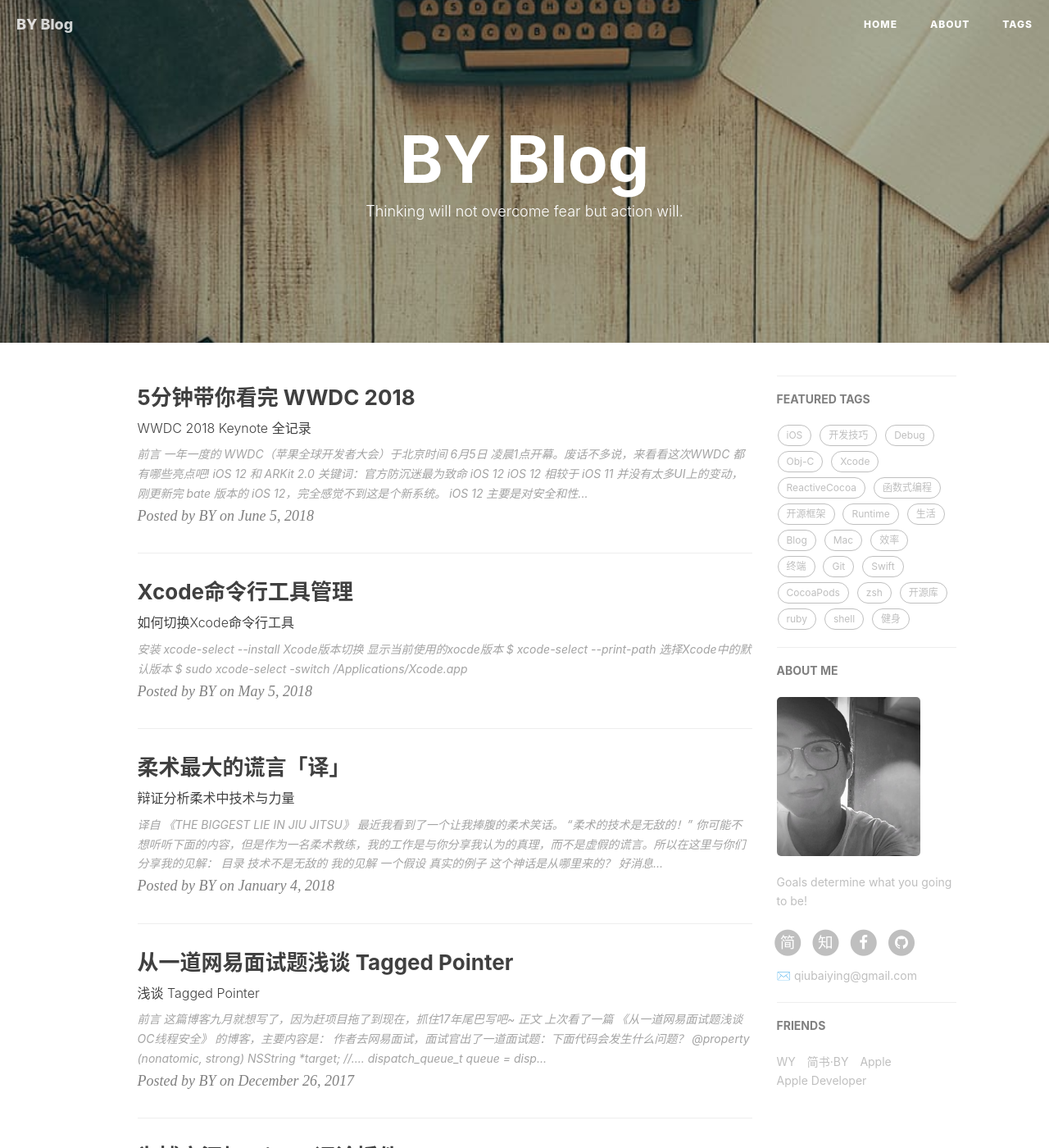
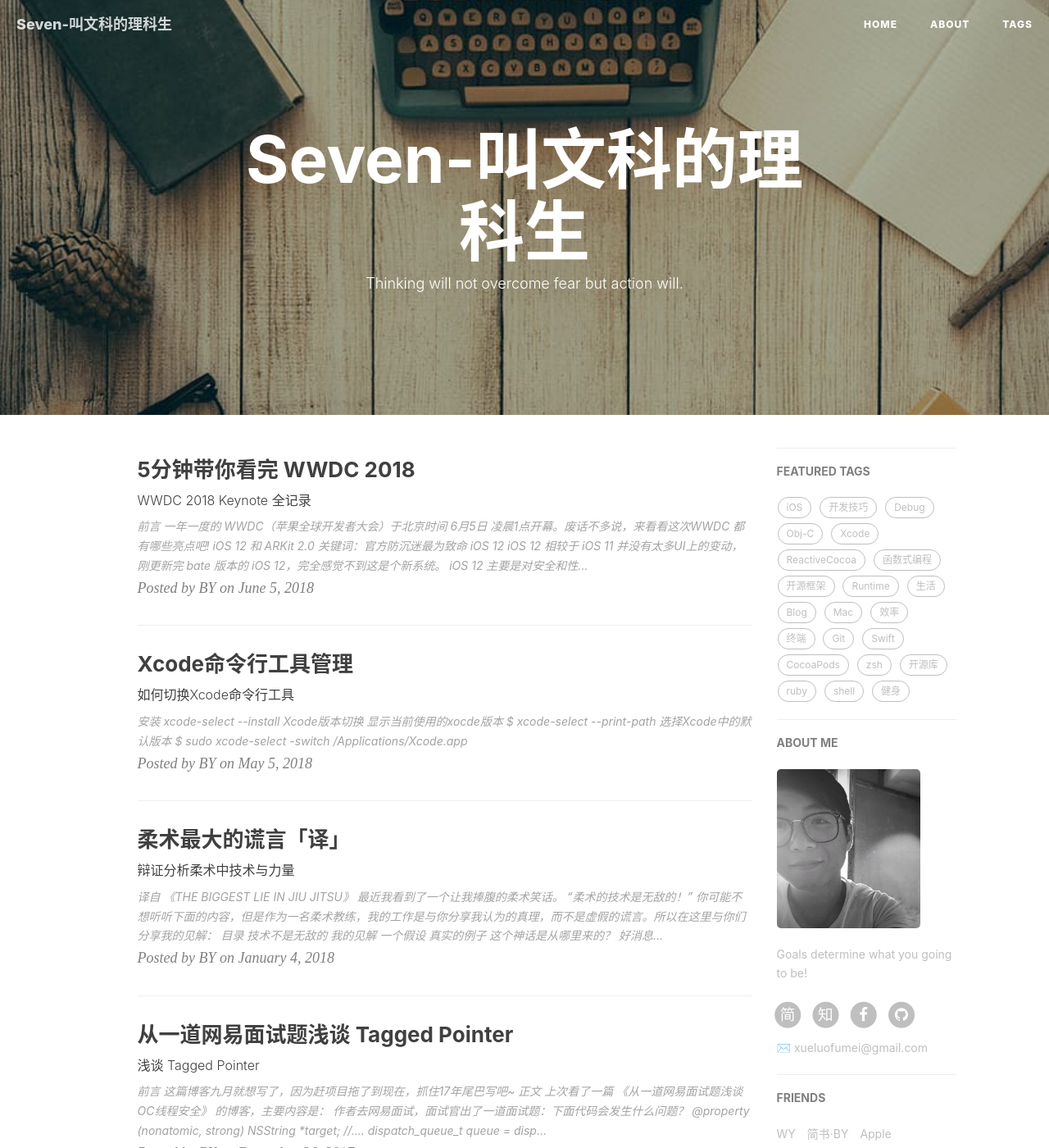
Before and after one commit to xuewenke/seven-blog, a Jekyll site: the page built from index.html, in a window 1280 px wide and 1400 px high. Shown: the whole window at 82% size. Built offline with Jekyll 4.4.1, drawn with Linux system fonts in a browser that asks for light colours; nearby versions of some CDN libraries; the list of posts is cut into pages by our own code; comment, search, counter and statistics services are not loaded; some of the changed text lies outside the part shown.

Commit message:
Update _config.yml
update config

```diff
--- a/_config.yml
+++ b/_config.yml
@@ -1,13 +1,13 @@
 # Site settings
-title: BY Blog
-SEOTitle: 柏荧的博客 | BY Blog
+title: Seven-叫文科的理科生
+SEOTitle: Seven的博客 | Seven Blog
 header-img: img/post-bg-desk.jpg
-email: qiubaiying@gmail.com
+email: xueluofumei@gmail.com
 description: "Every failure is leading towards success."
-keyword: "BY, BY Blog, 柏荧的博客, qiubaiying, 邱柏荧, iOS, Apple, iPhone"
+keyword: "xuewenke, Seven Blog, Seven的博客, Seven, 文科, java, spring"
 url: "https://xuewenke.github.io/"          # your host, for absolute URL
 baseurl: ""      # for example, '/blog' if your blog hosted on 'host/blog'
-github_repo: "https://github.com/qiubaiying/qiubaiying.github.io.git" # you code repository
+github_repo: "https://github.com/xuewenke/xuewenke.github.io.git" # you code repository
 
 # Sidebar settings
 sidebar: true                           # whether or not using Sidebar.
@@ -20,7 +20,7 @@ sidebar-avatar: /img/about-BY-gentle.jpg      # use absolute URL, seeing it's us
 RSS: false
 # weibo_username:     qiubaiying
 zhihu_username:     qiubaiying
-github_username:    qiubaiying
+github_username:    xuewenke
 facebook_username:  baiying.qiu.7
 jianshu_username:   e71990ada2fd
 #twitter_username:   qiubaiying
```
